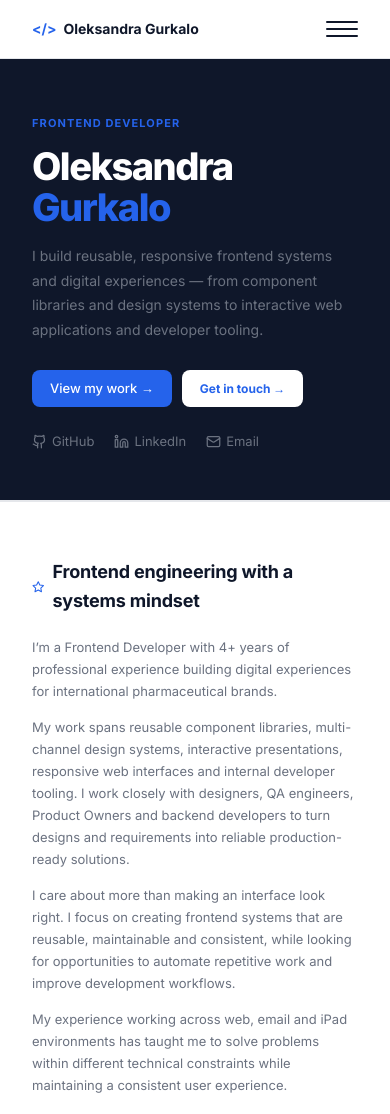
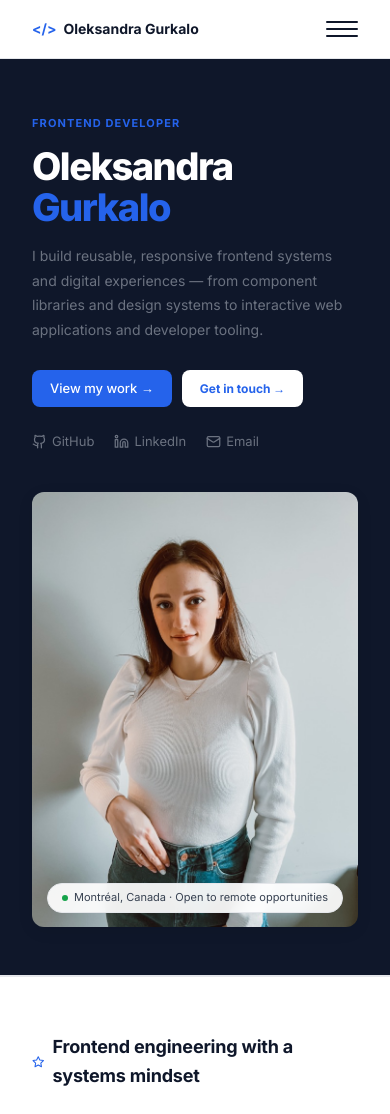
Before and after one commit to oleksandragurkalo/portfolio, a React (Vite) app: page / in a window 390 px wide. Shown: the top 1114 px of the page. Built offline with nearby package versions, Linux system fonts and the light colour scheme.

Commit message:
update(styles) - improve Hero section responsiveness with adjusted column layout and max-width constraints

```diff
--- a/src/sections/Hero/Hero.css
+++ b/src/sections/Hero/Hero.css
@@ -115,6 +115,7 @@
 
 .hero-photo-col {
   position: relative;
+  max-width: 380px;
 }
 
 .hero-img {
@@ -171,7 +172,8 @@
     grid-template-columns: 1fr 1fr;
   }
   .hero-photo-col {
-    display: none;
+    grid-column: 1 / -1;
+    margin: 0 auto;
   }
 }
 
@@ -186,3 +188,9 @@
     font-size: 38px;
   }
 }
+
+@media (max-width: 500px) {
+  .hero-photo-col {
+    max-width: 100%;
+  }
+}
```
